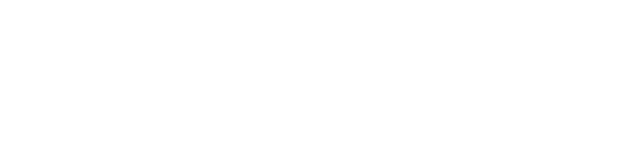
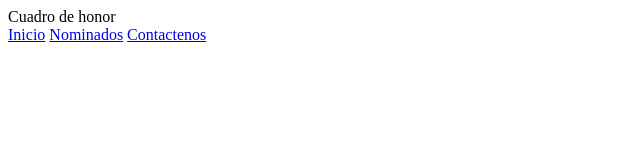
Before and after one commit to CAASG/pagina_web, a plain HTML site: page index.html in a window 1280 px wide. Shown: the whole page, without its empty margins (0-640 px from the left). Drawn offline with Linux system fonts and the light colour scheme.

Commit message:
fase 1 header

```diff
--- a/index.html
+++ b/index.html
@@ -7,6 +7,13 @@
     <title>Document</title>
 </head>
 <body>
-    <h1></h1>
+    <header>
+        <div class="logo">Cuadro de honor</div>
+        <nav>
+            <a href="#">Inicio</a>
+            <a href="#">Nominados</a>
+            <a href="#">Contactenos</a>
+        </nav>
+    </header>
 </body>
 </html>
```
